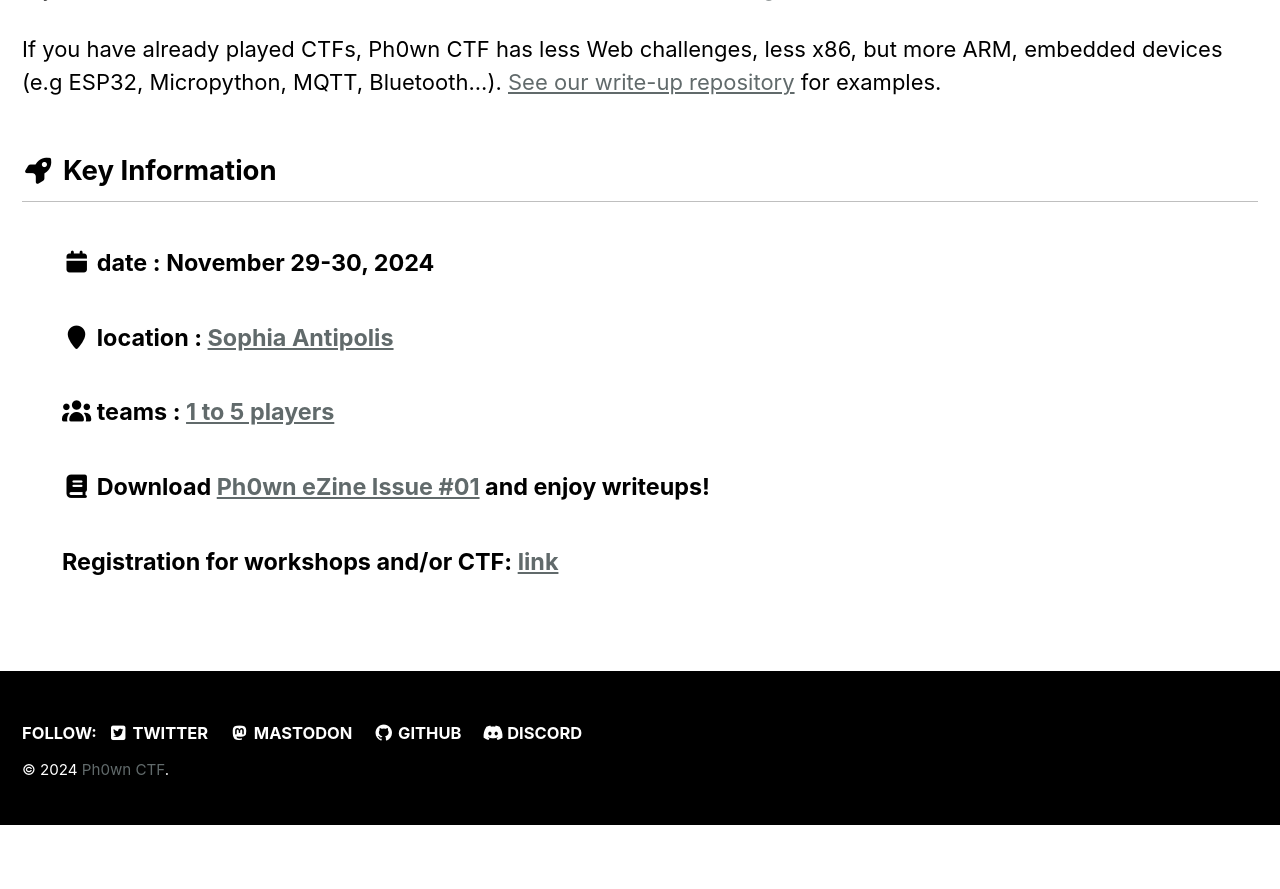
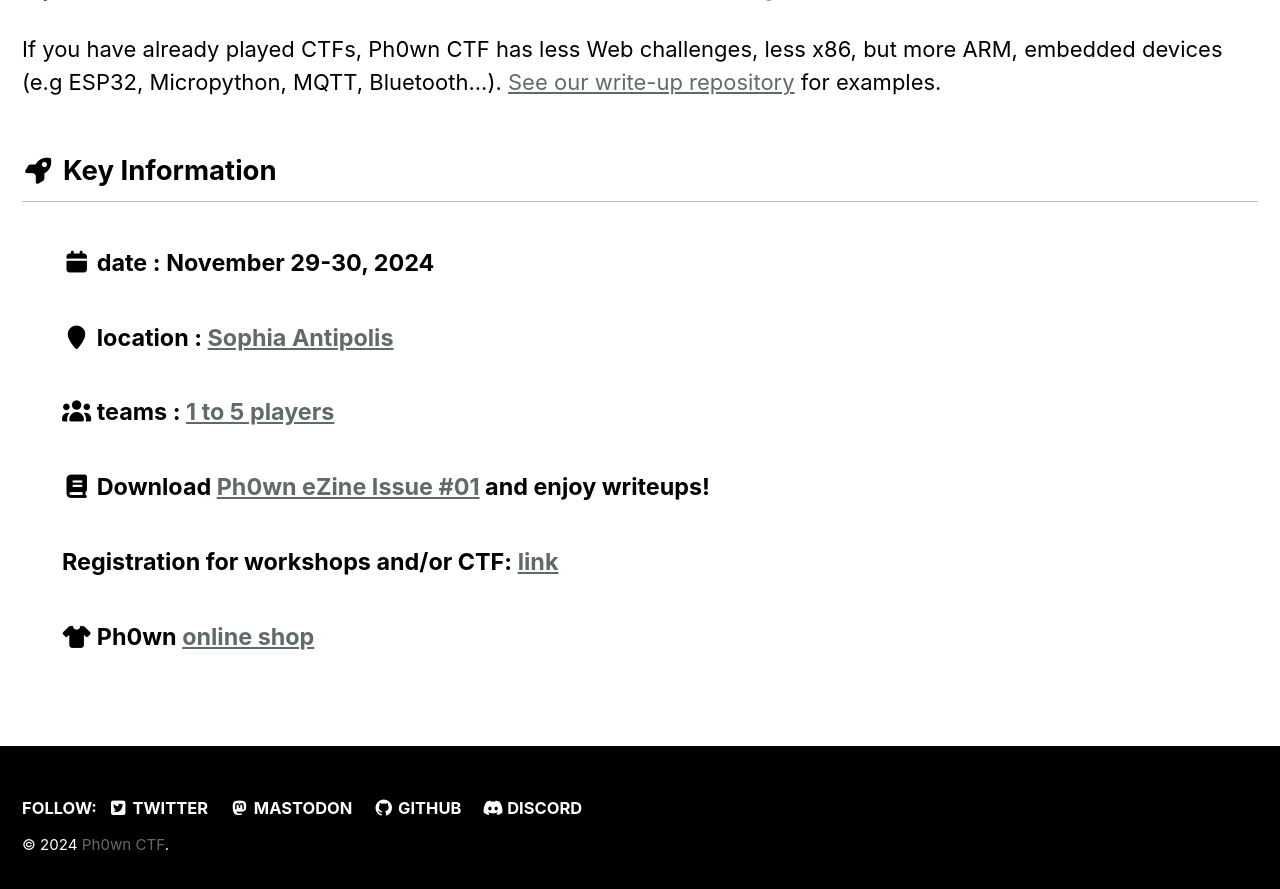
Before and after one commit to ph0wn/ph0wn.github.io, a Jekyll site: the page built from _pages/index.html, in a window 1280 px wide and 900 px high, scrolled down 1029 px. Shown: the top 889 px of the window. Built offline with Jekyll 4.4.1, drawn with Linux system fonts in a browser that asks for light colours; cached includes are drawn as plain includes; before the commit the page ends 1854 px from its top, so only the background shows below that.

Commit message:
boutique

```diff
--- a/_pages/index.html
+++ b/_pages/index.html
@@ -52,6 +52,7 @@ header:
           <h4><i class="fa fa-users"></i> teams : <a href="/details"> 1 to 5 players </a> </h4>
           <h4><i class="fa-solid fa-book"></i> Download <a href="/assets/pdf/ph0wnmag-01.pdf">Ph0wn eZine Issue #01</a> and enjoy writeups!</h4>
 	  <h4>Registration for workshops and/or CTF: <a href="https://pretix.eu/ph0wn/ph0wn24/">link</a></h4>
+	  <h4><i class="fa fa-shirt"></i> Ph0wn <a href="https://ph0wn.myspreadshop.fr">online shop</a> </h4>
 
         </li>
       </ul>
```
